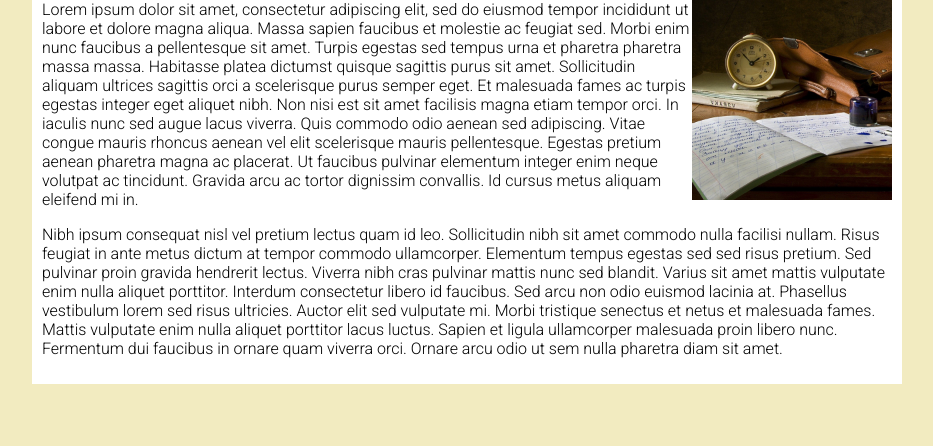
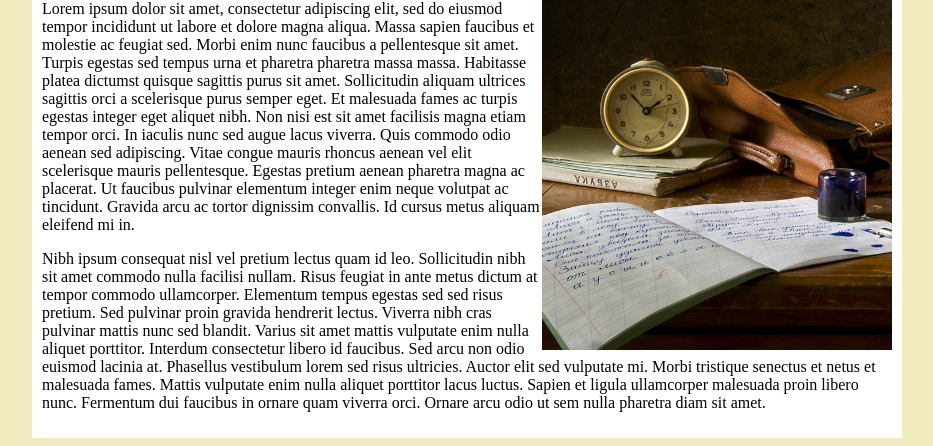
Before and after one commit to amusadem/amusadem.github.io, a plain HTML site: page session03/index.html in a window 1280 px wide. Shown: the part 558-1004 px from the top of the page, without its empty margins (173-1106 px from the left). Before the commit the page ends 950 px from the top, so only its background shows below. Drawn offline with Linux system fonts and the light colour scheme.

Commit message:
Add files via upload

```diff
--- a/session03/index.html
+++ b/session03/index.html
@@ -3,13 +3,15 @@
 <head>
 <title>Image Basics</title>
 
-<link href="https://fonts.googleapis.com/css2?family=Roboto:wght@300;400&display=swap" rel="stylesheet">
+<link href="<link rel="preconnect" href="https://fonts.googleapis.com">
+<link rel="preconnect" href="https://fonts.gstatic.com" crossorigin>
+<link href="https://fonts.googleapis.com/css2?family=Montserrat:wght@200;300&display=swap" rel="stylesheet">
 
 <style type="text/css">
 
 body{
 background-color: #f2ebc0;
-font-family: 'Roboto', sans-serif;
+font-family: 'Montserrat;
 font-weight:300;
 }
 .outer{
@@ -17,7 +19,7 @@ text-align: center;
 
 }
 .spotart{
-width:200px;
+width:350px;
 float:right;
 }
 .headimg{
```
